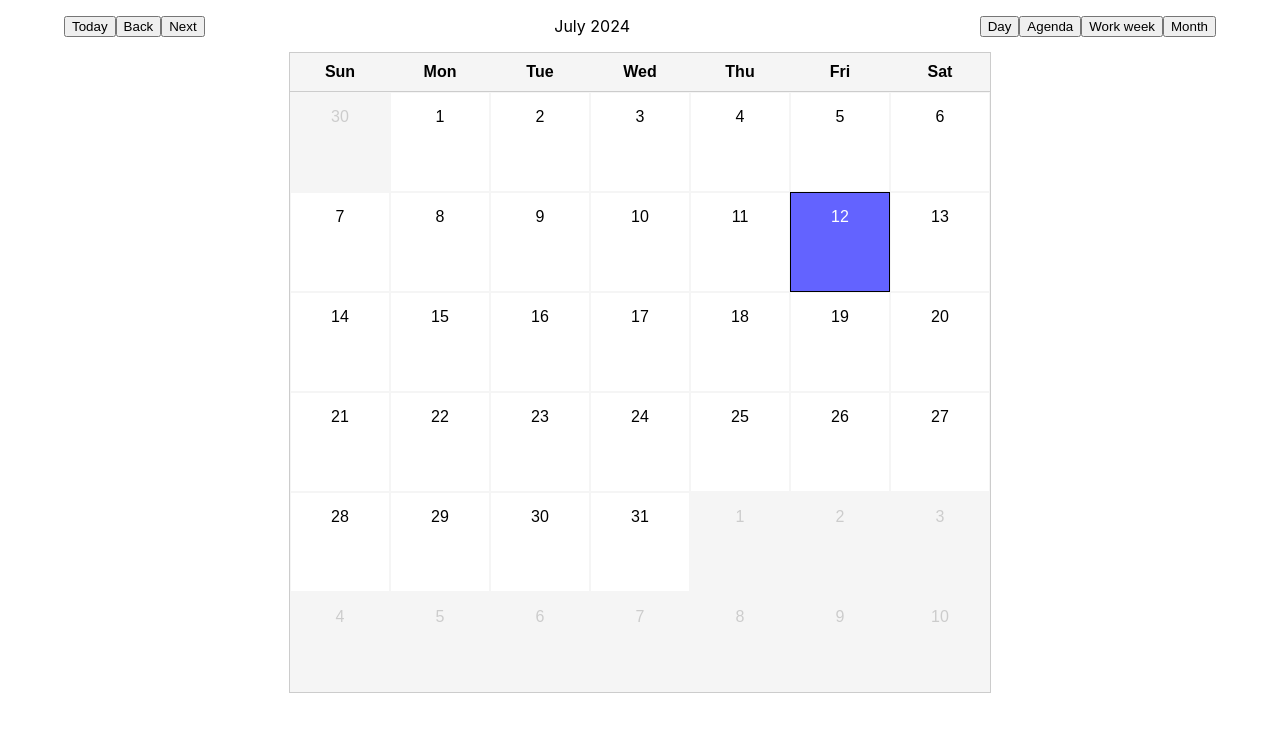
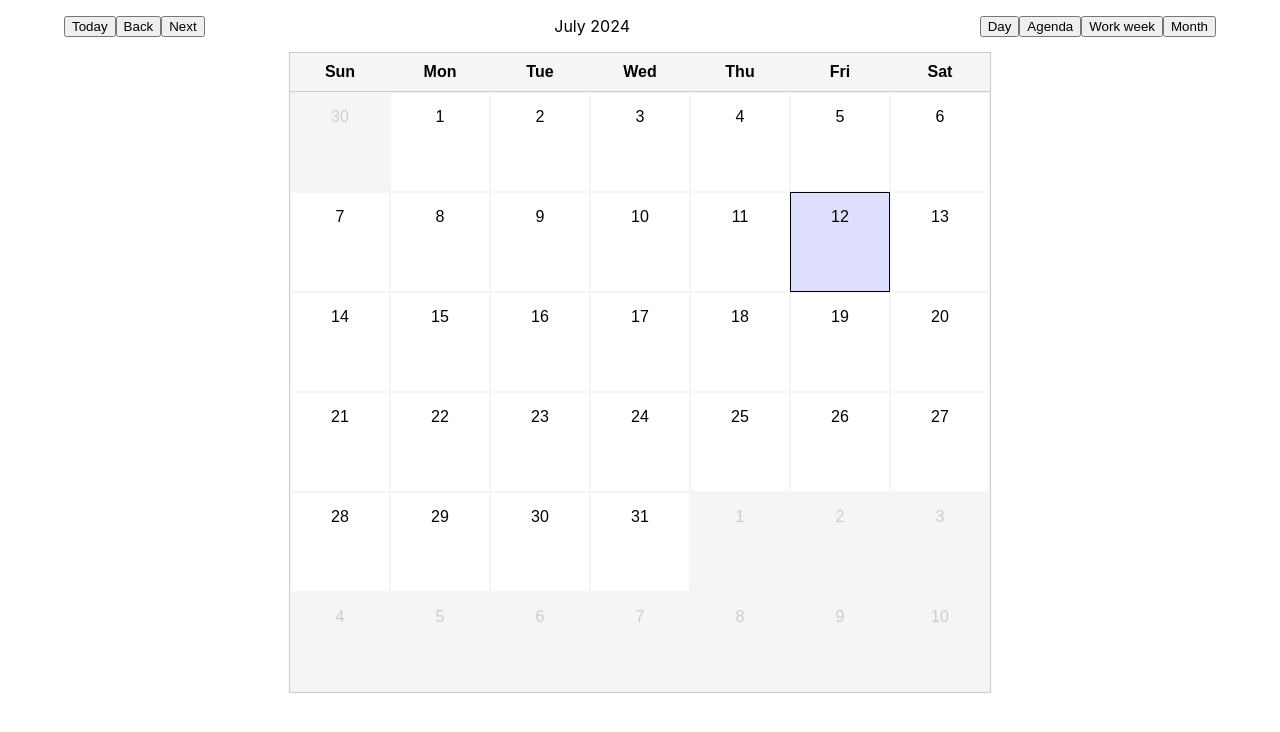
Before and after one commit to kozmamisha/react-calendar, a React (Create React App) app: page / in a window 1280 px wide. Shown: the top 732 px of the page. Built offline with nearby package versions, Linux system fonts and the light colour scheme.

Commit message:
finished task creating

```diff
--- a/src/components/CalendarDay/calendarDay.scss
+++ b/src/components/CalendarDay/calendarDay.scss
@@ -1,5 +1,5 @@
 .day {
-  padding: 15px;
+  padding: 15px 2px;
   text-align: center;
   border: 1px solid #f5f5f5;
   min-height: 60px;
@@ -8,23 +8,28 @@
   width: 100px; /* Set a fixed width */
   height: 100px; /* Set a fixed height */
   box-sizing: border-box;
+
+  &:hover {
+    background-color: #efefef;
+  }
 }
 
 .current-day {
-  background-color: rgb(99, 99, 255);
+  background-color: rgb(222, 222, 255) !important;
   border: 1px solid #000;
-  color: white;
 }
 
 .prev-next-month {
-  background-color: #f5f5f5;
+  background-color: #f5f5f5 !important;
+  cursor: auto;
   color: #ccc;
 }
 
 .task-text {
   margin-top: 5px;
+  margin-bottom: 10px;
   padding: 5px;
-  background-color: #3276b1;
+  background-color: #55a7ee;
   color: white;
   border-radius: 5px;
   white-space: nowrap;
@@ -32,4 +37,9 @@
   text-overflow: ellipsis;
   width: 100%; /* Ensure the text block fits within the day block */
   box-sizing: border-box; /* Ensure padding is included in the width */
+
+  &:hover {
+    border: 2px solid #194a76;
+    padding: 3.5px;
+  }
 }
--- a/src/components/CalendarDay/index.tsx
+++ b/src/components/CalendarDay/index.tsx
@@ -15,18 +15,32 @@ const CalendarDay = ({ date }: CalendarDayProps) => {
   const { currentDay, currentMonth, currentYear, month, year } = useContext(DateContext);
   const [text, setText] = useState<string>('');
 
-  const isCurrentDay =
-    date.day === currentDay &&
-    date.isCurrentMonth &&
-    month === currentMonth &&
-    year === currentYear;
+  const isCurrentMonth = date.isCurrentMonth && month === currentMonth && year === currentYear;
+  const isCurrentDay = date.day === currentDay && isCurrentMonth;
 
   const handleDayClick = (day: number) => {
+    if (date.isPrevMonth || date.isNextMonth) {
+      return;
+    }
     if (text) {
-      alert(text);
+      let userUpdatedInput = prompt('Write new task:');
+      userUpdatedInput && setText(userUpdatedInput);
     } else {
       const userInput = prompt(`${day} ${month} ${year}. Create your task:`);
       userInput && setText(userInput);
+    }
+  };
+
+  const showFullTask = (e: React.MouseEvent<HTMLElement>) => {
+    e.stopPropagation();
+    alert(text);
+  };
+
+  const onDeleteTask = (e: React.MouseEvent<HTMLElement>) => {
+    e.stopPropagation();
+    let answer = window.confirm('Are you sure you want delete task?');
+    if (answer) {
+      setText('');
     }
   };
 
@@ -37,7 +51,14 @@ const CalendarDay = ({ date }: CalendarDayProps) => {
       }`}
       onClick={() => handleDayClick(date.day)}>
       {date.day}
-      {text && <div className="task-text">{text}</div>}
+      {text && isCurrentMonth && (
+        <>
+          <div onClick={(e) => showFullTask(e)} className="task-text">
+            {text}
+          </div>
+          <button onClick={(e) => onDeleteTask(e)}>X</button>
+        </>
+      )}
     </div>
   );
 };
```
